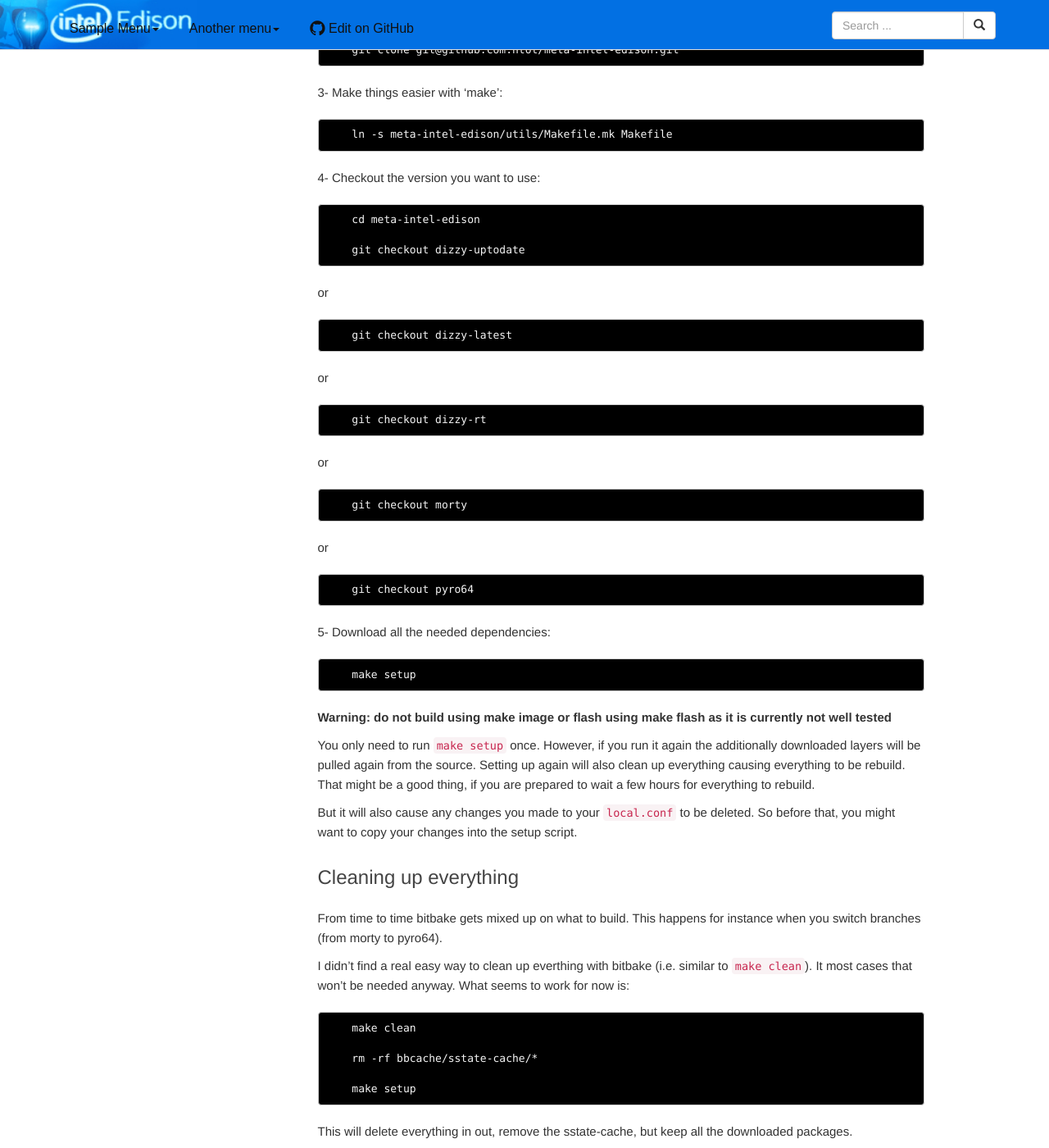
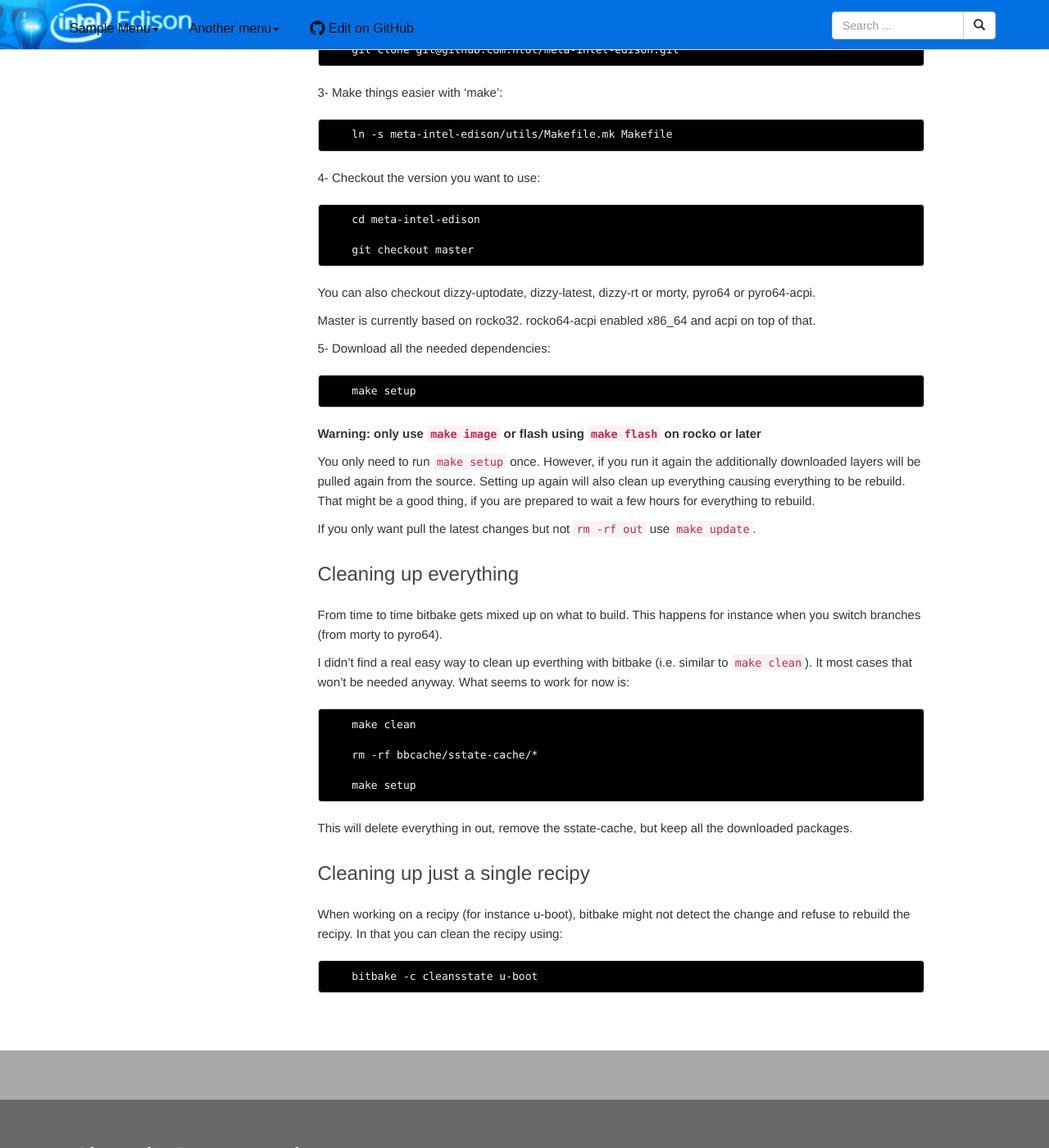
Before and after one commit to edison-fw/meta-intel-edison, a Jekyll site: the page built from docs/_docs/Edison/Setting Up/1.2-Setting-up.md, in a window 1280 px wide and 1400 px high, scrolled down 555 px. Shown: the whole window at 82% size. Built offline with Jekyll 4.4.1, drawn with Linux system fonts in a browser that asks for light colours; nearby versions of some CDN libraries; comment, search, counter and statistics services are not loaded.

Commit message:
docs: explain acpi option
Signed-off-by: Ferry Toth <ftoth@exalondelft.nl>

```diff
--- a/docs/_docs/Edison/Setting Up/2-Setting-up.md
+++ b/docs/_docs/Edison/Setting Up/1.2-Setting-up.md
@@ -24,33 +24,21 @@
 
         cd meta-intel-edison
 
-        git checkout dizzy-uptodate
+        git checkout master
 
-or
+You can also checkout dizzy-uptodate, dizzy-latest, dizzy-rt or morty, pyro64 or pyro64-acpi.
 
-        git checkout dizzy-latest
-
-or
-
-        git checkout dizzy-rt
-
-or
-
-        git checkout morty
-
-or
-
-        git checkout pyro64
+Master is currently based on rocko32. rocko64-acpi enabled x86_64 and acpi on top of that.
 
 5- Download all the needed dependencies:
 
         make setup
 
-**Warning: do not build using make image or flash using make flash as it is currently not well tested**
+**Warning: only use `make image` or flash using `make flash` on rocko or later**
 
 You only need to run `make setup` once. However, if you run it again the additionally downloaded layers will be pulled again from the source. Setting up again will also clean up everything causing everything to be rebuild. That might be a good thing, if you are prepared to wait a few hours for everything to rebuild.
 
-But it will also cause any changes you made to your `local.conf` to be deleted. So before that, you might want to copy your changes into the setup script.
+If you only want pull the latest changes but not `rm -rf out` use `make update`.
 
 ## Cleaning up everything
 From time to time bitbake gets mixed up on what to build. This happens for instance when you switch branches (from morty to pyro64).
```
Also changed, not shown: other parts of docs/_docs/Edison/Setting Up/1.2-Setting-up.md (+1 -1 lines), docs/_data/edison.yml (+9 -4 lines), docs/_docs/Edison/Setting Up/1.1-Prerequisites-for-building.md (renamed from docs/_docs/Edison/Setting Up/1-Prerequisites-for-building.md, +1 -1 lines), docs/_docs/Edison/Setting Up/1.3-ACPI-or-not.md (added, +71 -0 lines).
